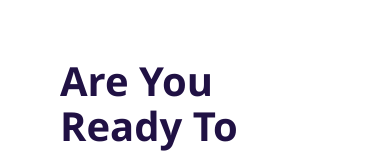
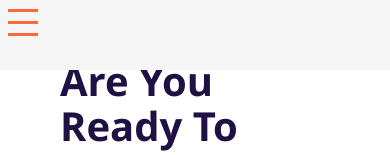
Before and after one commit to akutagawayep/kundalik, a React (Create React App) app in the folder client/: page / in a window 390 px wide. Shown: the top 155 px of the page. Built offline with nearby package versions, Linux system fonts and the light colour scheme.

Commit message:
navbar update

```diff
--- a/client/src/components/header/header.module.scss
+++ b/client/src/components/header/header.module.scss
@@ -3,6 +3,8 @@
 
   width: 100%;
   height: 70px;
+
+  background: #f6f6f6;
   .container {
     width: 100%;
     height: 70px;
@@ -18,20 +20,51 @@
       text-decoration: none;
     }
   }
-    @media (max-width:700px) {
-        &{
+  @media (max-width: 550px) {
+    & {
+      .btn {
+        width: 45px;
+        height: 45px;
 
-            .btn{
-                width: 45px;
-                height: 45px;
+        top: 5px;
+        right: 5px;
 
-                span{
-                    width: 45px;
-                    height: 2px;
+        display: flex;
+        flex-direction: column;
+        justify-content: space-evenly;
+        align-items: center;
+        span {
+          position: static;
 
-                    color: #000;
-                }
-            }
+          width: 30px;
+          height: 3px;
+
+          background: #ff693a;
         }
+      }
+      .container {
+        display: none;
+        &.open {
+          max-width: 40%;
+          height: 100vh;
+
+          position: fixed;
+          z-index: 2000000000000000000000;
+
+          display: flex;
+          flex-direction: column;
+          justify-content: start;
+          align-items: center;
+          gap: 15px;
+
+          background: #f6f6f6;
+
+          a {
+            color: #ff693a;
+            text-decoration: none;
+          }
+        }
+      }
     }
+  }
 }
--- a/client/src/components/header/index.jsx
+++ b/client/src/components/header/index.jsx
@@ -1,23 +1,38 @@
-import React from "react";
+import React, { useState } from "react";
 import s from "./header.module.scss";
 
 const Header = () => {
+  const [isOpen, setIsOpen] = useState(false);
+  const classes = [s.container];
+
+  const open = () => {
+    setIsOpen(!isOpen);
+  };
+
+  if (isOpen) {
+    classes.push(s.open);
+  }
   return (
-    // <div className={s.root}>
-    //   <div className={s.btn}>
-    //     <span></span>
-    //     <span></span>
-    //     <span></span>
-    //   </div>
-    //   <div className={s.container}>
-    //     <a href="#start">Start</a>
-    //     <a href="#about">About us</a>
-    //     <a href="#mentors">Our Mentors</a>
-    //     <a href="#students">Our Students</a>
-    //     <a href="#questions">Questions & Answers</a>
-    //   </div>
-    // </div>
-    <div className=""></div>
+    <div className={s.root}>
+      <div
+        className={s.btn}
+        onClick={() => {
+          open();
+        }}
+      >
+        <span></span>
+        <span></span>
+        <span></span>
+      </div>
+      <div className={classes.join(" ")}>
+        <a href="#start">Start</a>
+        <a href="#about">About us</a>
+        <a href="#mentors">Our Mentors</a>
+        <a href="#students">Our Students</a>
+        <a href="#questions">Questions & Answers</a>
+      </div>
+    </div>
+    // <div className=""></div>
   );
 };
 
```
